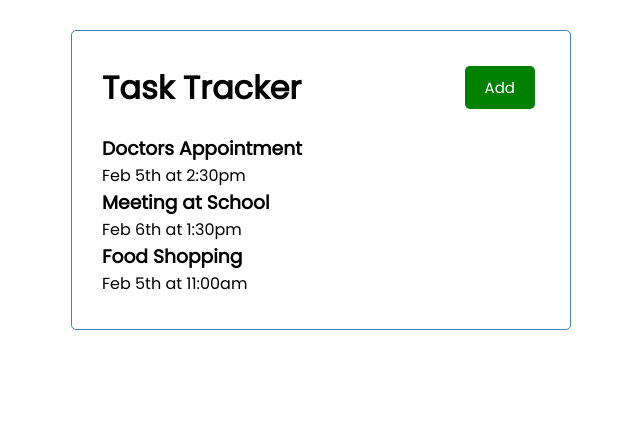
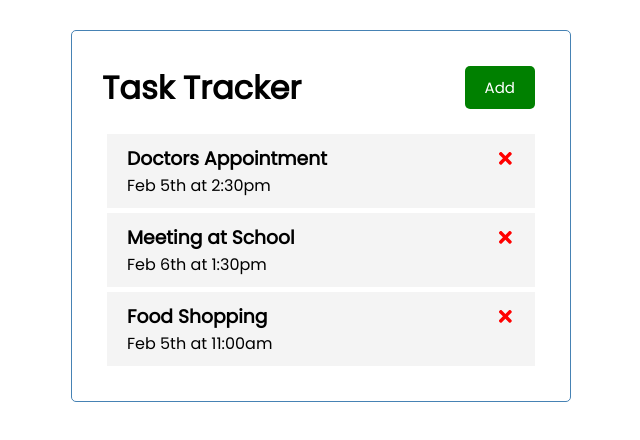
Before and after one commit to collinsigeh/jpp-react-task-tracker, a React (Create React App) app: page / in a window 1280 px wide. Shown: the top 440 px of the page, without its empty margins (319-959 px from the left). Built offline with nearby package versions, Linux system fonts and the light colour scheme.

Commit message:
completed deletion of individual tasks

```diff
--- a/package.json
+++ b/package.json
@@ -8,6 +8,7 @@
     "@testing-library/user-event": "^13.5.0",
     "react": "^18.2.0",
     "react-dom": "^18.2.0",
+    "react-icons": "^4.4.0",
     "react-scripts": "5.0.1",
     "web-vitals": "^2.1.4"
   },
--- a/src/App.js
+++ b/src/App.js
@@ -24,10 +24,14 @@ function App() {
     },
   ]);
 
+  const deleteTask = (id) => {
+    setTasks(tasks.filter(task => task.id !== id))
+  }
+
   return (
     <div className="container">
       <Header />
-      <Tasks tasks={ tasks } />
+      <Tasks tasks={ tasks } onDelete={ deleteTask } />
     </div>
   );
 }
--- a/src/components/Task.js
+++ b/src/components/Task.js
@@ -1,9 +1,11 @@
-const Task = ({ task }) => {
+import { FaTimes } from "react-icons/fa";
+
+const Task = ({ task, onDelete }) => {
   return (
-    <>
-        <h3>{task.text}</h3>
+    <div className="task">
+        <h3>{task.text} <FaTimes style={{ color: "red", cursor: "pointer" }} onClick={ () => onDelete(task.id) } /></h3>
         <p>{task.day}</p>
-    </>
+    </div>
   )
 }
 
--- a/src/components/Tasks.js
+++ b/src/components/Tasks.js
@@ -1,10 +1,10 @@
 import Task from "./Task";
 
-const Tasks = ({ tasks }) => {
+const Tasks = ({ tasks, onDelete }) => {
   return (
     <>
       {tasks.map((task) => (
-        <Task key={task.id} task={task} />
+        <Task key={task.id} task={task} onDelete={ onDelete } />
       ))}
     </>
   );
```
Also changed, not shown: 1 other file (tests, documents, lock files or other folders).
